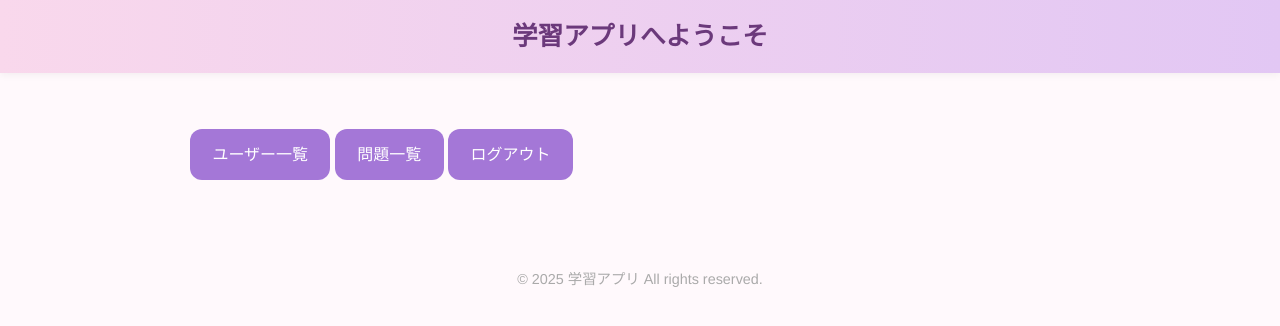
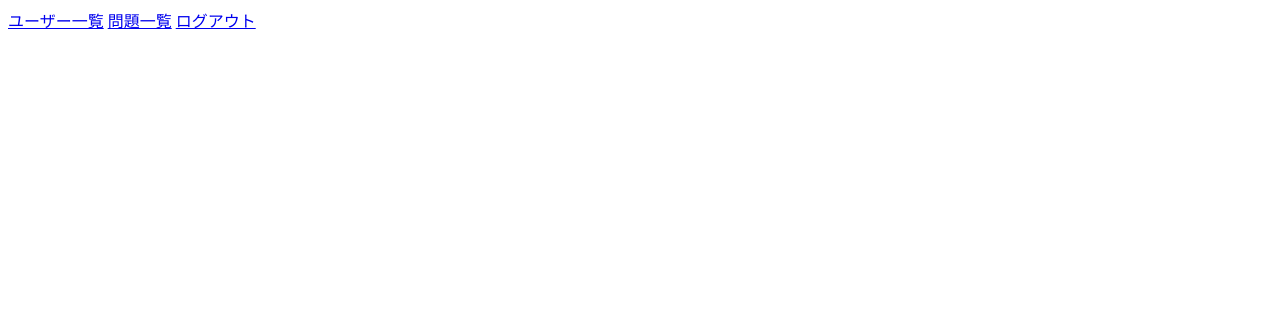
Before and after one commit to taipiwiq/testcode, a Python web app: template PLACTICE/admin_app/templates/home.html in a window 1280 px wide. Shown: the top 326 px of the page. Run offline with Jinja, Linux system fonts and the light colour scheme; the template is opened without the code that fills it, so the values that code supplies are empty.

Commit message:
Update base.html

```diff
--- a/PLACTICE/shared/templates/base.html
+++ b/PLACTICE/shared/templates/base.html
@@ -4,170 +4,8 @@
     <meta charset="UTF-8">
     <meta name="viewport" content="width=device-width, initial-scale=1.0">
     <title>{% block title %}ページタイトル{% endblock %}</title>
-    <style>
-        /* --- 共通スタイル --- */
-        :root {
-      --main-color: #f3cce9;
-      --accent-color: #a477d7;
-      --hover-color: #dcb5f3;
-      --text-color: #333;
-      --bg-color: #fff9fc;
-      --button-radius: 12px;
-    }
-
-    body {
-      margin: 0;
-      padding: 0;
-      font-family: "Hiragino Kaku Gothic ProN", "Helvetica Neue", sans-serif;
-      background-color: var(--bg-color);
-      color: var(--text-color);
-      line-height: 1.6;
-    }
-
-    header {
-      background: linear-gradient(to right, #f9d8ec, #e2c7f4);
-      padding: 1rem 2rem;
-      box-shadow: 0 2px 8px rgba(0, 0, 0, 0.05);
-      text-align: center;
-    }
-
-    header h1 {
-      margin: 0;
-      font-size: 1.6rem;
-      color: #6b397b;
-    }
-
-    main {
-      max-width: 900px;
-      margin: 2rem auto;
-      padding: 1rem;
-    }
-
-    .card {
-      background: #fff;
-      border-radius: 16px;
-      padding: 1.5rem;
-      margin-bottom: 1.5rem;
-      box-shadow: 0 4px 12px rgba(0, 0, 0, 0.05);
-    }
-
-    h2 {
-      color: #7a4991;
-    }
-
-    a, button, input[type=submit] {
-      display: inline-block;
-      background-color: var(--accent-color);
-      color: white;
-      padding: 0.8rem 1.4rem;
-      margin: 0.5rem 0;
-      border: none;
-      border-radius: var(--button-radius);
-      text-decoration: none;
-      font-size: 1rem;
-      transition: background 0.3s ease;
-      cursor: pointer;
-    }
-
-    a:hover, button:hover, input[type=submit]:hover {
-      background-color: var(--hover-color);
-    }
-
-    form {
-      display: flex;
-      flex-direction: column;
-      gap: 1rem;
-    }
-
-    input[type=text], input[type=password], select {
-      padding: 0.6rem;
-      border: 1px solid #ccc;
-      border-radius: 8px;
-      font-size: 1rem;
-    }
-
-    .nav-links {
-      display: flex;
-      flex-wrap: wrap;
-      gap: 1rem;
-      justify-content: center;
-      margin-bottom: 2rem;
-    }
-
-    .quiz-option {
-      background-color: #fff0f7;
-      border: 2px solid #f3cce9;
-      color: #7a336b;
-      padding: 1rem;
-      text-align: center;
-      border-radius: 16px;
-      transition: 0.2s;
-    }
-
-    .quiz-option:hover {
-      background-color: #fce3f3;
-      transform: scale(1.02);
-    }
-
-    .center {
-      text-align: center;
-    }
-
-    footer {
-      text-align: center;
-      font-size: 0.9rem;
-      color: #aaa;
-      margin-top: 3rem;
-      padding: 1rem 0;
-    }
-
-        /* a_app 用ページのカスタム */
-        .page-a a {
-            background-color: #ffd6e7;
-            color: #5e2d5b;
-        }
-        .login a:hover {
-/*             background-color: #f9b5d0; */
-        }
-
-        /* b_app 用ページのカスタム */
-        .signup a {
-            background-color: #d0e1ff;
-            color: #2d3e80;
-        }
-        .sigunup a:hover {
-            background-color: #a8c6f0;
-        }
-
-        .login body {
-            background: linear-gradient(to bottom right, #f7e3ff, #fceff8);
-        }
-        .login form-container {
-            background: white;
-            padding: 2rem;
-            border-radius: 12px;
-            box-shadow: 0 4px 20px rgba(0,0,0,0.1);
-            max-width: 400px;
-            margin: auto;
-            margin-top: 5rem;
-        }
-
-
-        /* 追加で必要になったら、ここに `.page-x` を追加していけます */
-
-    </style>
-</head>
-<body class="{% block body_class %}{% endblock %}">
-<header>
-    <h1>学習アプリへようこそ</h1>
-  </header>
-
-  <main>
-    {% block content %}{% endblock %}
-  </main>
-
-  <footer>
-    © 2025 学習アプリ All rights reserved.
-  </footer>
-</body>
+    <body>
+        {% block content %}
+        {% endblock %}
+    </body>
 </html>
```
